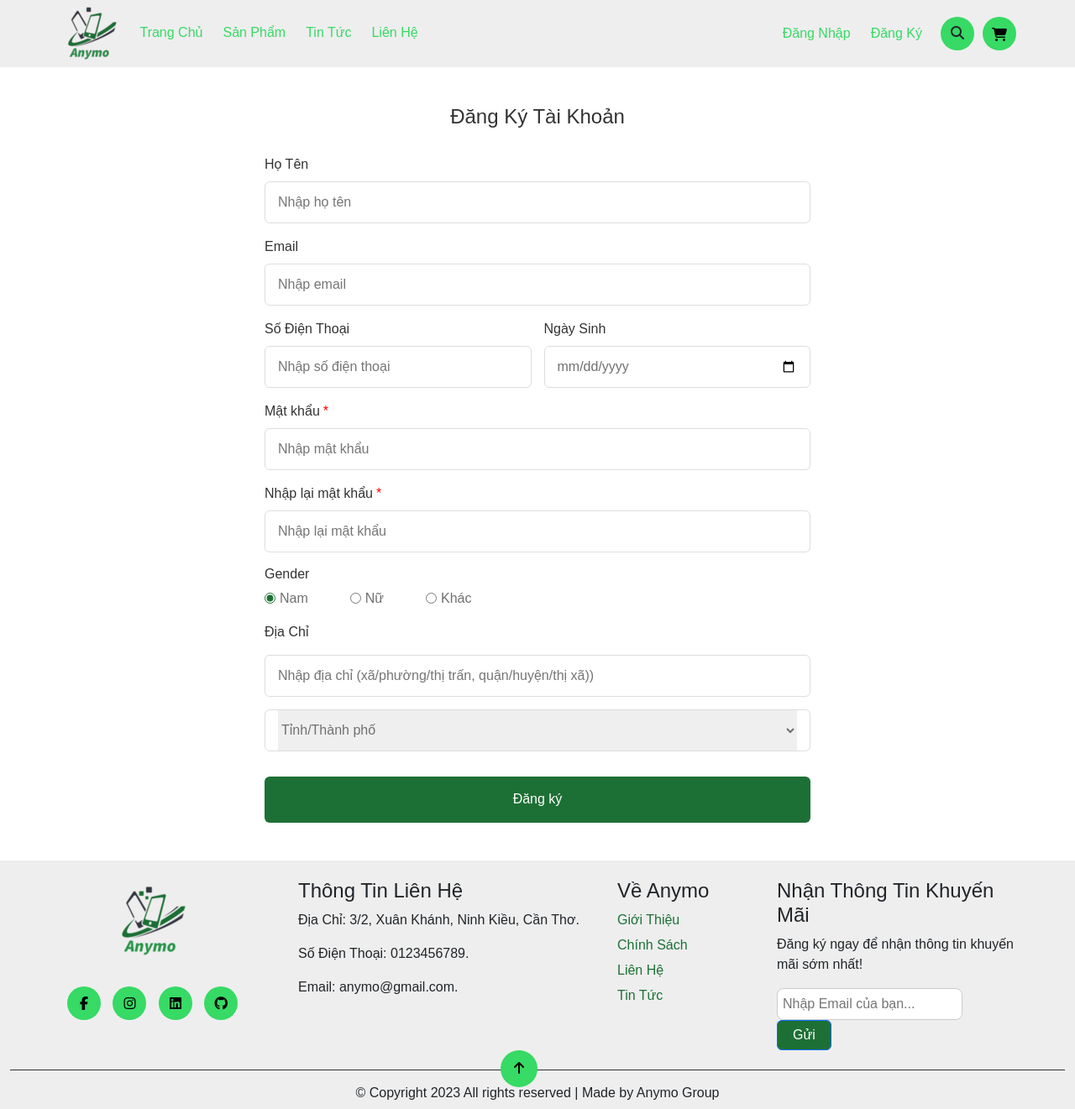
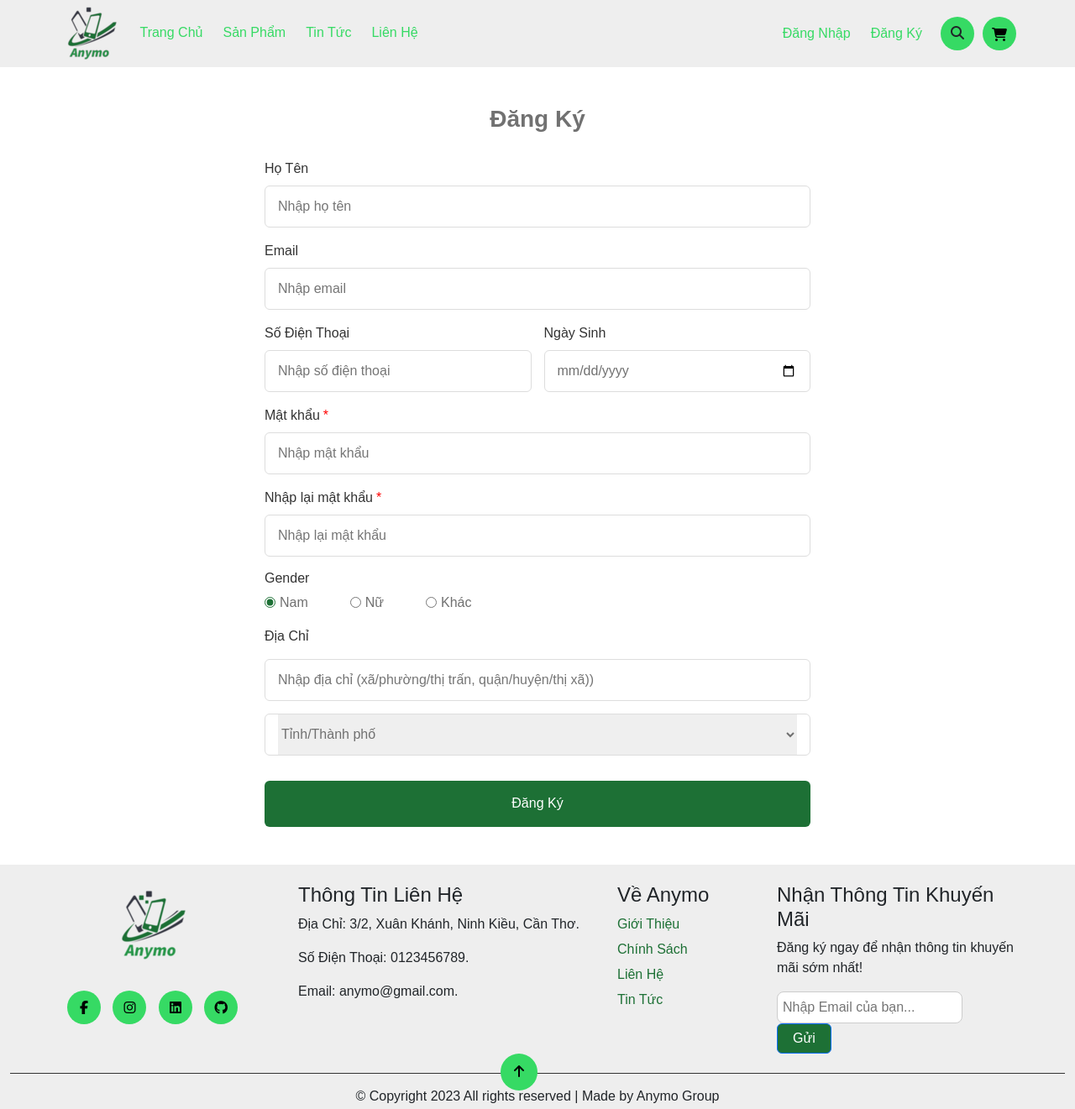
Before and after one commit to NPNKhoa/Anymo, a plain HTML site: page register.html in a window 1280 px wide. Shown: the top 1321 px of the page at 84% size. Drawn offline with nearby package versions, Linux system fonts and the light colour scheme.

Commit message:
sửa lại chữ kiểu chữ đký, và chữ đký

```diff
--- a/css/contact.css
+++ b/css/contact.css
@@ -162,9 +162,9 @@
 }
 
 .register-container h3 {
-    font-size: 1.5rem;
-    color: #333;
-    font-weight: 500;
+    font-size: 28px;
+    font-weight: 600;
+    color: #717171;
     text-align: center;
 }
 
--- a/register.html
+++ b/register.html
@@ -72,7 +72,7 @@
     <!-- Begin Register -->
     <main class="register">
       <div class="register-container">
-          <h3 title="titlesingup">Đăng Ký Tài Khoản</h3>
+          <h3 title="titlesingup">Đăng Ký</h3>
           <form action="" class="form-singup">
               <div class="singup-box">
                   <label for="">Họ Tên</label>
@@ -150,7 +150,7 @@
                       </div>
                   </div>
               </div>
-              <button>Đăng ký</button>
+              <button>Đăng Ký</button>
           </form>
       </div>
   </main>
```
